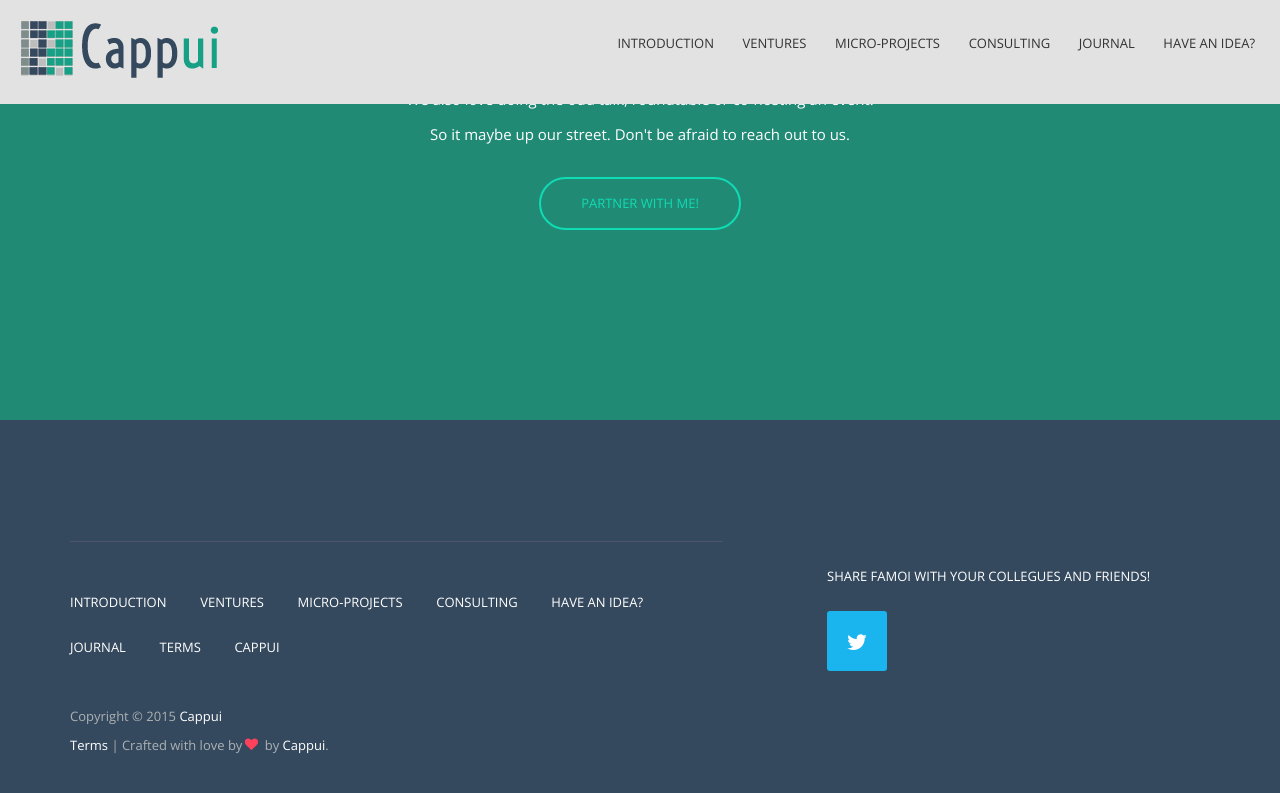
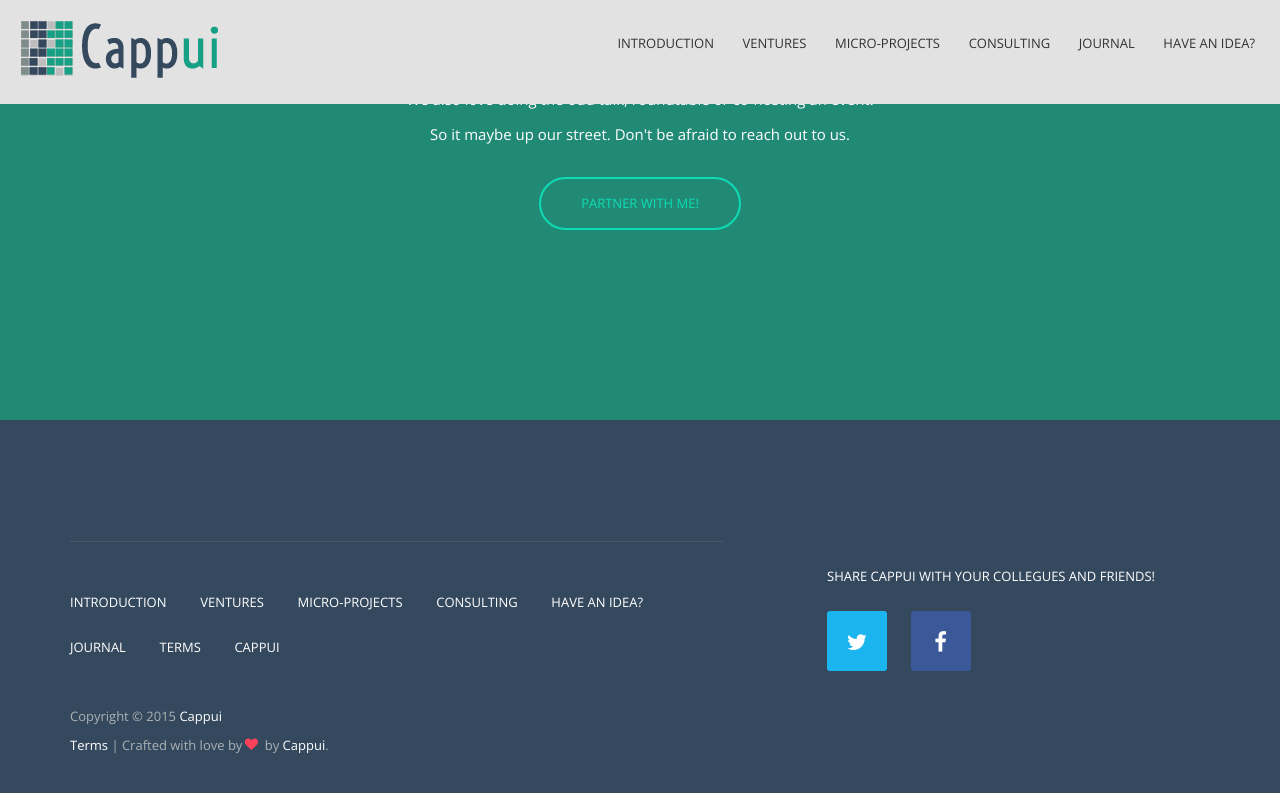
Before and after one commit to Cappui/Cappui-Website, a Jekyll site: the page built from index.html, in a window 1280 px wide and 900 px high, scrolled down 3777 px. Shown: the top 793 px of the window. Built offline with Jekyll 4.4.1, drawn with Linux system fonts in a browser that asks for light colours; nearby versions of some CDN libraries; library files that are not in the unit come from our copies; a style sheet for code colours, icons or effects is not loaded.

Commit message:
Updated index.html

```diff
--- a/_includes/footer.html
+++ b/_includes/footer.html
@@ -3,8 +3,9 @@
             <div class="row">
                <div class="col-md-12">
                  <div class="social-share">
-                    <p>Share Famoi with your collegues and friends!</p>
-                    <a href="https://twitter.com/thefamoi" class="twitter-share"><i class="fa fa-twitter"></i></a>
+                    <p>Share Cappui with your collegues and friends!</p>
+                    <a href="https://twitter.com/CappuiLabs"  target="_blank" class="twitter-share"><i class="fa fa-twitter"></i></a>
+                     <a href="https://www.facebook.com/CappuiLabs"  target="_blank" class="facebook-share"><i class="fa fa-facebook"></i></a>
                 </div>
              </div>
           </div>
```
